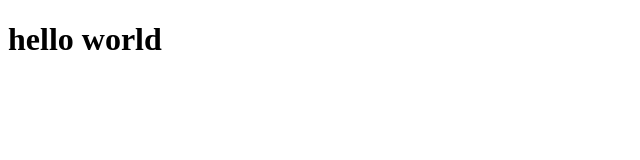
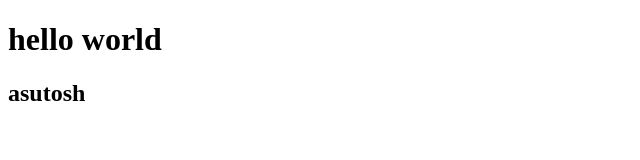
Before and after one commit to Ashutoshdandsena/projects, a plain HTML site: page cara/index.html in a window 1280 px wide. Shown: the whole page, without its empty margins (0-640 px from the left). Drawn offline with Linux system fonts and the light colour scheme.

Commit message:
index.html: h2 added

```diff
--- a/cara/index.html
+++ b/cara/index.html
@@ -7,5 +7,6 @@
 </head>
 <body>
     <h1>hello world</h1>
+    <h2>asutosh</h2>
 </body>
 </html>
```
